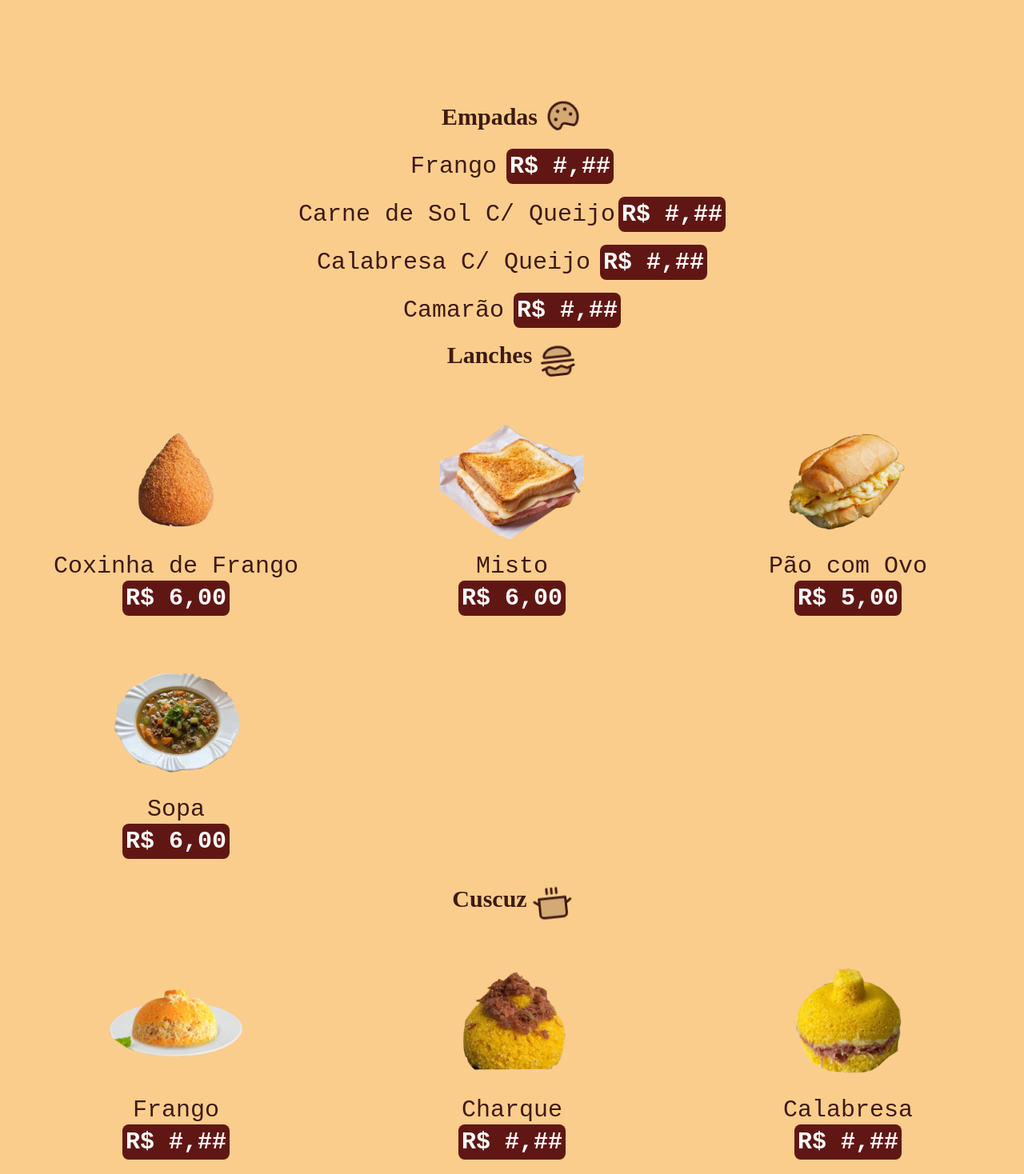
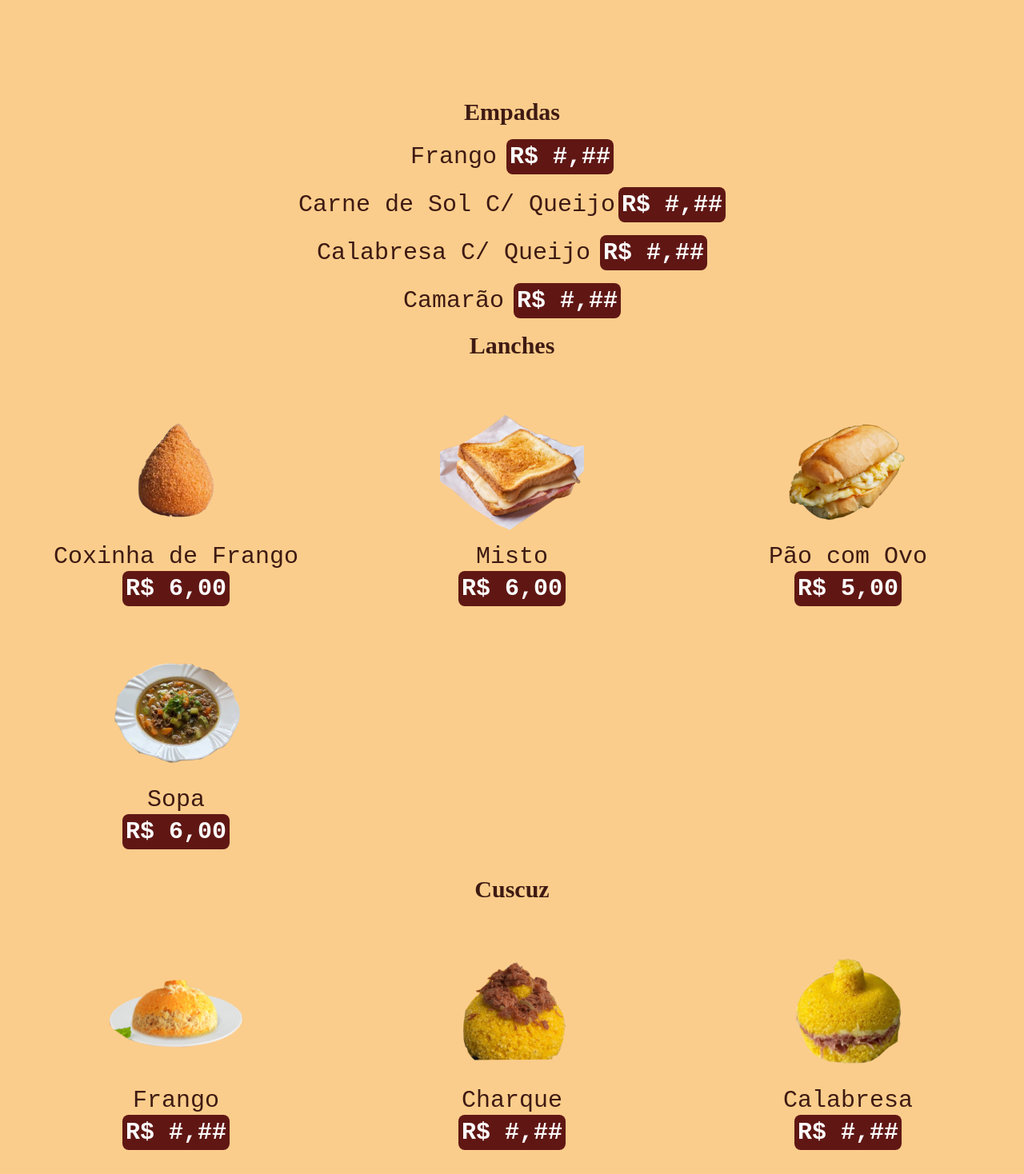
Before and after one commit to sauba/spa-comedoria-emporio-brisa, a Next.js app: page / in a window 1280 px wide. Shown: the part 422-1890 px from the top of the page at 80% size. Built offline with nearby package versions, Linux system fonts and the light colour scheme.

Commit message:
Update: grid Layout v2

```diff
--- a/src/components/CardapioBebibasGeladas/index.tsx
+++ b/src/components/CardapioBebibasGeladas/index.tsx
@@ -1,6 +1,5 @@
 'use client'
 
-import { BeerBottle } from "@phosphor-icons/react";
 import Image from "next/image";
 import imgAguaMineral from "../../../public/aguaMineral.svg";
 import imgAguaMineralComGas from "../../../public/aguaMineralComGas.svg";
@@ -26,7 +25,6 @@ export default function CardapioBebidasGeladas() {
       `} id="cardapiobebidasquentes">
       <span className={`flex justify-center items-center gap-2`}>
         <p className={`text-6xl 2xl:text-8xl pt-14 font-bold`}>Bebidas Geladas</p>
-        <BeerBottle size={48} weight="duotone" className={`-rotate-6`} />
       </span>
 
       <div className={`w-full p-4 grid grid-cols-2 lg:grid-cols-3 justify-center items-center gap-3`}>
--- a/src/components/CardapioBebidasQuentes/index.tsx
+++ b/src/components/CardapioBebidasQuentes/index.tsx
@@ -1,6 +1,5 @@
 'use client'
 
-import { Coffee } from "@phosphor-icons/react";
 import Image from "next/image";
 import imgCafeCappuccino from "../../../public/cafeCappuccino.svg";
 import imgCafe from "../../../public/cafeCoado.svg";
@@ -24,7 +23,6 @@ export default function CardapioBebidasQuentes() {
       `} id="cardapiobebidasquentes">
       <span className={`flex justify-center items-center gap-2`}>
         <p className={`text-6xl 2xl:text-8xl pt-14 font-bold`}>Hora do Café</p>
-        <Coffee size={48} weight="duotone" className={`-rotate-6`} />
       </span>
 
       <div className={`w-full p-4 grid grid-cols-2 lg:grid-cols-3 justify-center items-center gap-3`}>
--- a/src/components/CardapioCuscuz/index.tsx
+++ b/src/components/CardapioCuscuz/index.tsx
@@ -1,6 +1,5 @@
 'use client'
 
-import { CookingPot } from "@phosphor-icons/react";
 import Image from "next/image";
 import imgCuscuzCalabresa from "../../../public/cuscuzCalabresa.svg";
 import imgCuscuzCharque from "../../../public/cuscuzCharque.svg";
@@ -23,7 +22,6 @@ export default function CardapioCuscuz() {
       `} id="cardapiocuscuz">
       <span className={`flex justify-center items-center gap-2`}>
         <p className={`text-xl lg:text-2xl xl:text-3xl 2xl:text-8xl pb-4 font-bold`}>Cuscuz</p>
-        <CookingPot size={48} weight="duotone" className={`-rotate-6`} />
       </span>
 
       <div className={`w-full p-4 grid grid-cols-2 lg:grid-cols-3 justify-center items-center gap-3`}>
--- a/src/components/CardapioEmpadas/index.tsx
+++ b/src/components/CardapioEmpadas/index.tsx
@@ -1,6 +1,5 @@
 'use client'
 
-import { Palette } from "@phosphor-icons/react";
 
 export default function CardapioEmpadas() {
   return (
@@ -19,7 +18,6 @@ export default function CardapioEmpadas() {
       `} id="cardapioempadas">
       <span className={`flex justify-center items-center gap-2`}>
         <p className={`text-xl lg:text-2xl xl:text-3xl 2xl:text-8xl font-bold`}>Empadas</p>
-        <Palette size={48} weight="duotone" className={`rotate-12`} />
       </span>
 
       <div className={`w-full flex flex-col justify-center items-center p-4 gap-4`}>
--- a/src/components/CardapioLanches/index.tsx
+++ b/src/components/CardapioLanches/index.tsx
@@ -5,7 +5,6 @@ import imgPaoComOvo from "../../../public/paoComOvo.svg"
 import imgMistoQuente from "../../../public/sanduicheMisto.svg"
 import imgSopa from "../../../public/sopas.svg"
 
-import { Hamburger } from "@phosphor-icons/react"
 import Image from "next/image"
 
 export default function CardapioLanches() {
@@ -25,7 +24,6 @@ export default function CardapioLanches() {
       `} id="cardapiosalgados">
       <span className={`flex justify-center items-center gap-2`}>
         <p className={`text-xl lg:text-2xl xl:text-3xl 2xl:text-8xl pb-4 font-bold`}>Lanches</p>
-        <Hamburger size={48} weight="duotone" className={`-rotate-6`} />
       </span>
 
       <div className={`w-full p-4 grid grid-cols-2 lg:grid-cols-3 justify-center items-center gap-3`}>
```
